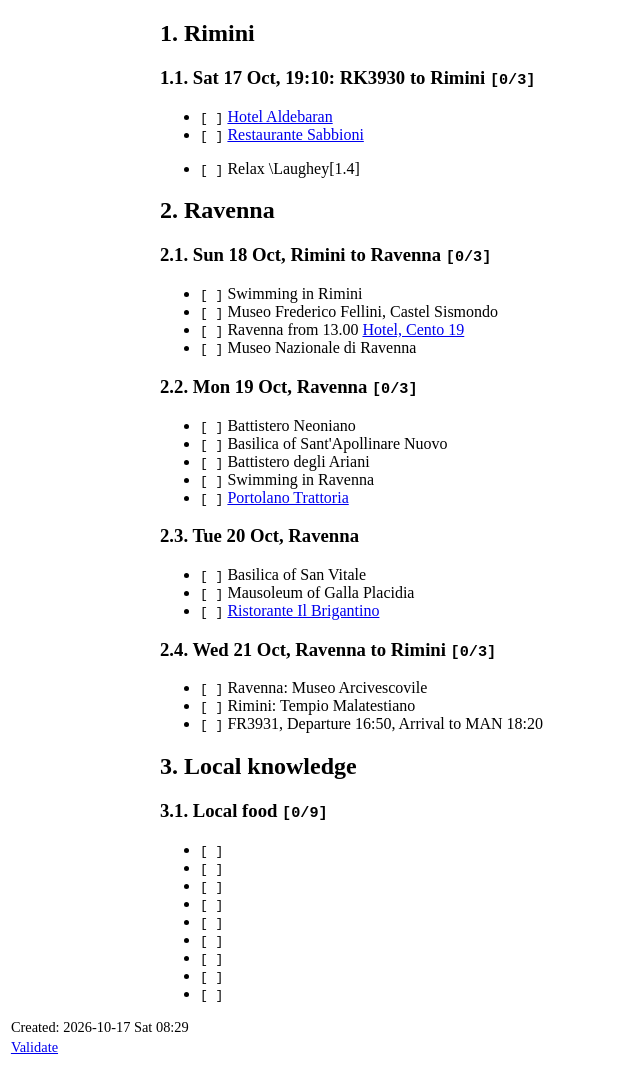
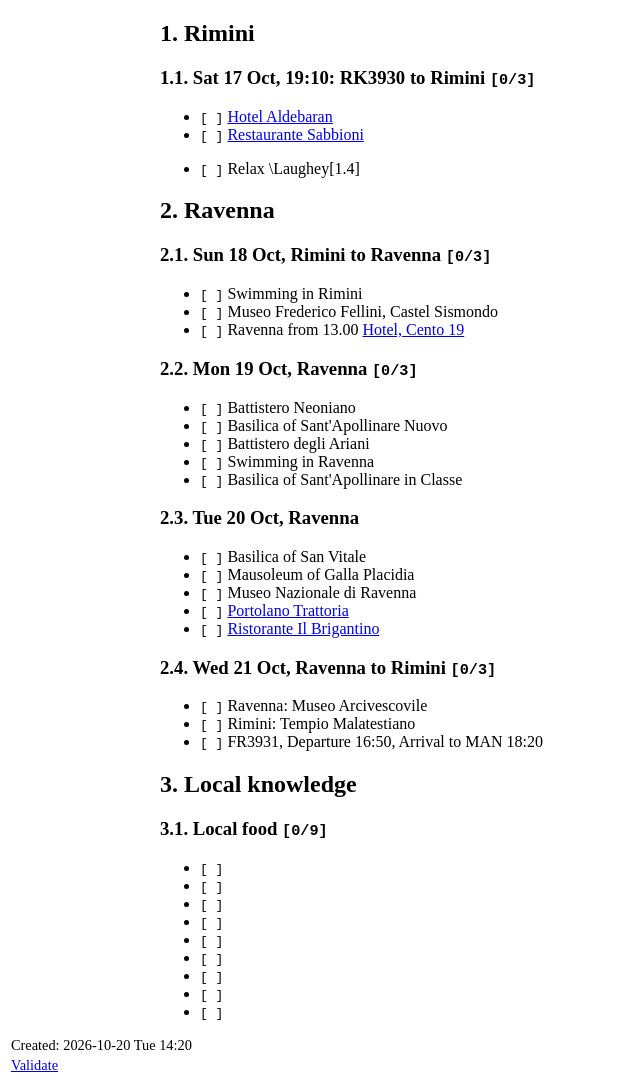
Before and after one commit to ssharoff/ssharoff.github.io, a Jekyll site: the page travel/ravenna.html, which Jekyll copies as it is, in a window 1280 px wide. Shown: the whole page, without its empty margins (0-640 px from the left). Built offline with Jekyll 4.4.1, drawn with Linux system fonts in a browser that asks for light colours.

Commit message:
what we actually achieved

```diff
--- a/travel/ravenna.html
+++ b/travel/ravenna.html
@@ -3,7 +3,7 @@
 "http://www.w3.org/TR/xhtml1/DTD/xhtml1-strict.dtd">
 <html xmlns="http://www.w3.org/1999/xhtml" lang="en" xml:lang="en">
 <head>
-<!-- 2026-10-17 Sat 08:29 -->
+<!-- 2026-10-20 Tue 14:20 -->
 <meta http-equiv="Content-Type" content="text/html;charset=utf-8" />
 <meta name="viewport" content="width=device-width, initial-scale=1" />
 <title>&lrm;</title>
@@ -227,12 +227,12 @@
 </head>
 <body>
 <div id="content" class="content">
-<div id="outline-container-orgf23fa40" class="outline-2">
-<h2 id="orgf23fa40"><span class="section-number-2">1.</span> Rimini</h2>
+<div id="outline-container-org491a3c9" class="outline-2">
+<h2 id="org491a3c9"><span class="section-number-2">1.</span> Rimini</h2>
 <div class="outline-text-2" id="text-1">
 </div>
-<div id="outline-container-orgf151def" class="outline-3">
-<h3 id="orgf151def"><span class="section-number-3">1.1.</span> Sat 17 Oct, 19:10: RK3930 to Rimini <code>[0/3]</code></h3>
+<div id="outline-container-org625ff33" class="outline-3">
+<h3 id="org625ff33"><span class="section-number-3">1.1.</span> Sat 17 Oct, 19:10: RK3930 to Rimini <code>[0/3]</code></h3>
 <div class="outline-text-3" id="text-1-1">
 <ul class="org-ul">
 <li class="off"><code>[&#xa0;]</code> <a href="https://maps.google.com/?cid=6629529060479097438">Hotel Aldebaran</a></li>
@@ -245,45 +245,46 @@
 </div>
 </div>
 </div>
-<div id="outline-container-org4ff5d7e" class="outline-2">
-<h2 id="org4ff5d7e"><span class="section-number-2">2.</span> Ravenna</h2>
+<div id="outline-container-org152bb6e" class="outline-2">
+<h2 id="org152bb6e"><span class="section-number-2">2.</span> Ravenna</h2>
 <div class="outline-text-2" id="text-2">
 </div>
-<div id="outline-container-org1efad41" class="outline-3">
-<h3 id="org1efad41"><span class="section-number-3">2.1.</span> Sun 18 Oct, Rimini to Ravenna <code>[0/3]</code></h3>
+<div id="outline-container-org9f6fd7d" class="outline-3">
+<h3 id="org9f6fd7d"><span class="section-number-3">2.1.</span> Sun 18 Oct, Rimini to Ravenna <code>[0/3]</code></h3>
 <div class="outline-text-3" id="text-2-1">
 <ul class="org-ul">
 <li class="off"><code>[&#xa0;]</code> Swimming in Rimini</li>
 <li class="off"><code>[&#xa0;]</code> Museo Frederico Fellini, Castel Sismondo</li>
 <li class="off"><code>[&#xa0;]</code> Ravenna from 13.00 <a href="https://maps.google.com/?cid=6451247821036048998">Hotel, Cento 19</a></li>
-<li class="off"><code>[&#xa0;]</code> Museo Nazionale di Ravenna</li>
 </ul>
 </div>
 </div>
-<div id="outline-container-orgf5d61e7" class="outline-3">
-<h3 id="orgf5d61e7"><span class="section-number-3">2.2.</span> Mon 19 Oct, Ravenna <code>[0/3]</code></h3>
+<div id="outline-container-org36c39d6" class="outline-3">
+<h3 id="org36c39d6"><span class="section-number-3">2.2.</span> Mon 19 Oct, Ravenna <code>[0/3]</code></h3>
 <div class="outline-text-3" id="text-2-2">
 <ul class="org-ul">
 <li class="off"><code>[&#xa0;]</code> Battistero Neoniano</li>
 <li class="off"><code>[&#xa0;]</code> Basilica of Sant'Apollinare Nuovo</li>
 <li class="off"><code>[&#xa0;]</code> Battistero degli Ariani</li>
 <li class="off"><code>[&#xa0;]</code> Swimming in Ravenna</li>
-<li class="off"><code>[&#xa0;]</code> <a href="https://maps.google.com/?cid=12591104877099841186">Portolano Trattoria</a></li>
+<li class="off"><code>[&#xa0;]</code> Basilica of Sant'Apollinare in Classe</li>
 </ul>
 </div>
 </div>
-<div id="outline-container-org0a59405" class="outline-3">
-<h3 id="org0a59405"><span class="section-number-3">2.3.</span> Tue 20 Oct, Ravenna</h3>
+<div id="outline-container-org595cb5c" class="outline-3">
+<h3 id="org595cb5c"><span class="section-number-3">2.3.</span> Tue 20 Oct, Ravenna</h3>
 <div class="outline-text-3" id="text-2-3">
 <ul class="org-ul">
 <li class="off"><code>[&#xa0;]</code> Basilica of San Vitale</li>
 <li class="off"><code>[&#xa0;]</code> Mausoleum of Galla Placidia</li>
+<li class="off"><code>[&#xa0;]</code> Museo Nazionale di Ravenna</li>
+<li class="off"><code>[&#xa0;]</code> <a href="https://maps.google.com/?cid=12591104877099841186">Portolano Trattoria</a></li>
 <li class="off"><code>[&#xa0;]</code> <a href="https://maps.google.com/?cid=11476293274355109926">Ristorante Il Brigantino</a></li>
 </ul>
 </div>
 </div>
-<div id="outline-container-org1dda96c" class="outline-3">
-<h3 id="org1dda96c"><span class="section-number-3">2.4.</span> Wed 21 Oct, Ravenna to Rimini <code>[0/3]</code></h3>
+<div id="outline-container-org33ac9dd" class="outline-3">
+<h3 id="org33ac9dd"><span class="section-number-3">2.4.</span> Wed 21 Oct, Ravenna to Rimini <code>[0/3]</code></h3>
 <div class="outline-text-3" id="text-2-4">
 <ul class="org-ul">
 <li class="off"><code>[&#xa0;]</code> Ravenna: Museo Arcivescovile</li>
@@ -293,12 +294,12 @@
 </div>
 </div>
 </div>
-<div id="outline-container-org71a6edc" class="outline-2">
-<h2 id="org71a6edc"><span class="section-number-2">3.</span> Local knowledge</h2>
+<div id="outline-container-org6610546" class="outline-2">
+<h2 id="org6610546"><span class="section-number-2">3.</span> Local knowledge</h2>
 <div class="outline-text-2" id="text-3">
 </div>
-<div id="outline-container-orga6bc979" class="outline-3">
-<h3 id="orga6bc979"><span class="section-number-3">3.1.</span> Local food <code>[0/9]</code></h3>
+<div id="outline-container-orga0939b1" class="outline-3">
+<h3 id="orga0939b1"><span class="section-number-3">3.1.</span> Local food <code>[0/9]</code></h3>
 <div class="outline-text-3" id="text-3-1">
 <ul class="org-ul">
 <li class="off"><code>[&#xa0;]</code> </li>
@@ -324,7 +325,7 @@
 </div>
 </div>
 <div id="postamble" class="status">
-<p class="date">Created: 2026-10-17 Sat 08:29</p>
+<p class="date">Created: 2026-10-20 Tue 14:20</p>
 <p class="validation"><a href="https://validator.w3.org/check?uri=referer">Validate</a></p>
 </div>
 </body>
--- a/travel/ravenna.org
+++ b/travel/ravenna.org
@@ -20,16 +20,17 @@
  + [ ] Swimming in Rimini
  + [ ] Museo Frederico Fellini, Castel Sismondo
  + [ ] Ravenna from 13.00 [[https://maps.google.com/?cid=6451247821036048998][Hotel, Cento 19]]
- + [ ] Museo Nazionale di Ravenna
 ** Mon 19 Oct, Ravenna [0/3]
  + [ ] Battistero Neoniano
  + [ ] Basilica of Sant'Apollinare Nuovo
  + [ ] Battistero degli Ariani
  + [ ] Swimming in Ravenna
- + [ ] [[https://maps.google.com/?cid=12591104877099841186][Portolano Trattoria]]
+ + [ ] Basilica of Sant'Apollinare in Classe
 ** Tue 20 Oct, Ravenna
  + [ ] Basilica of San Vitale
  + [ ] Mausoleum of Galla Placidia
+ + [ ] Museo Nazionale di Ravenna
+ + [ ] [[https://maps.google.com/?cid=12591104877099841186][Portolano Trattoria]]
  + [ ] [[https://maps.google.com/?cid=11476293274355109926][Ristorante Il Brigantino]]
 ** Wed 21 Oct, Ravenna to Rimini [0/3]
  + [ ] Ravenna: Museo Arcivescovile
```
